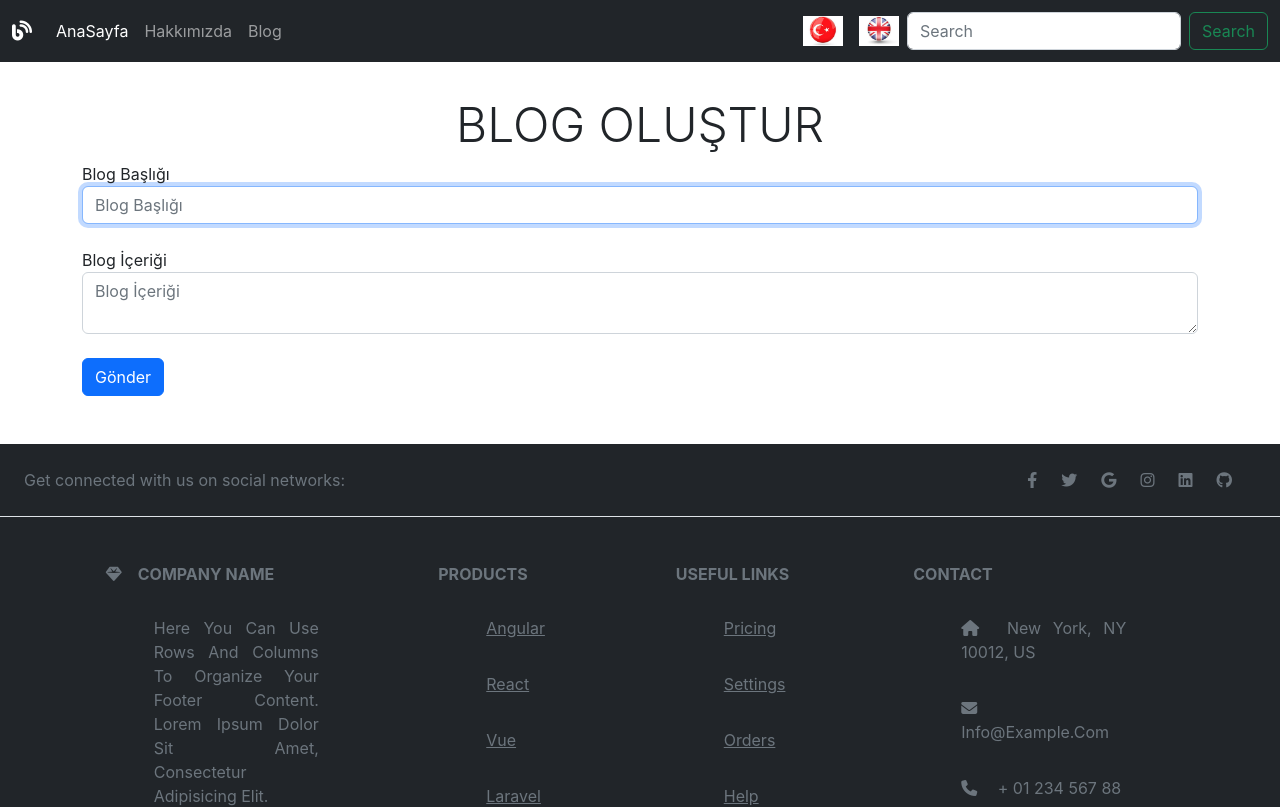
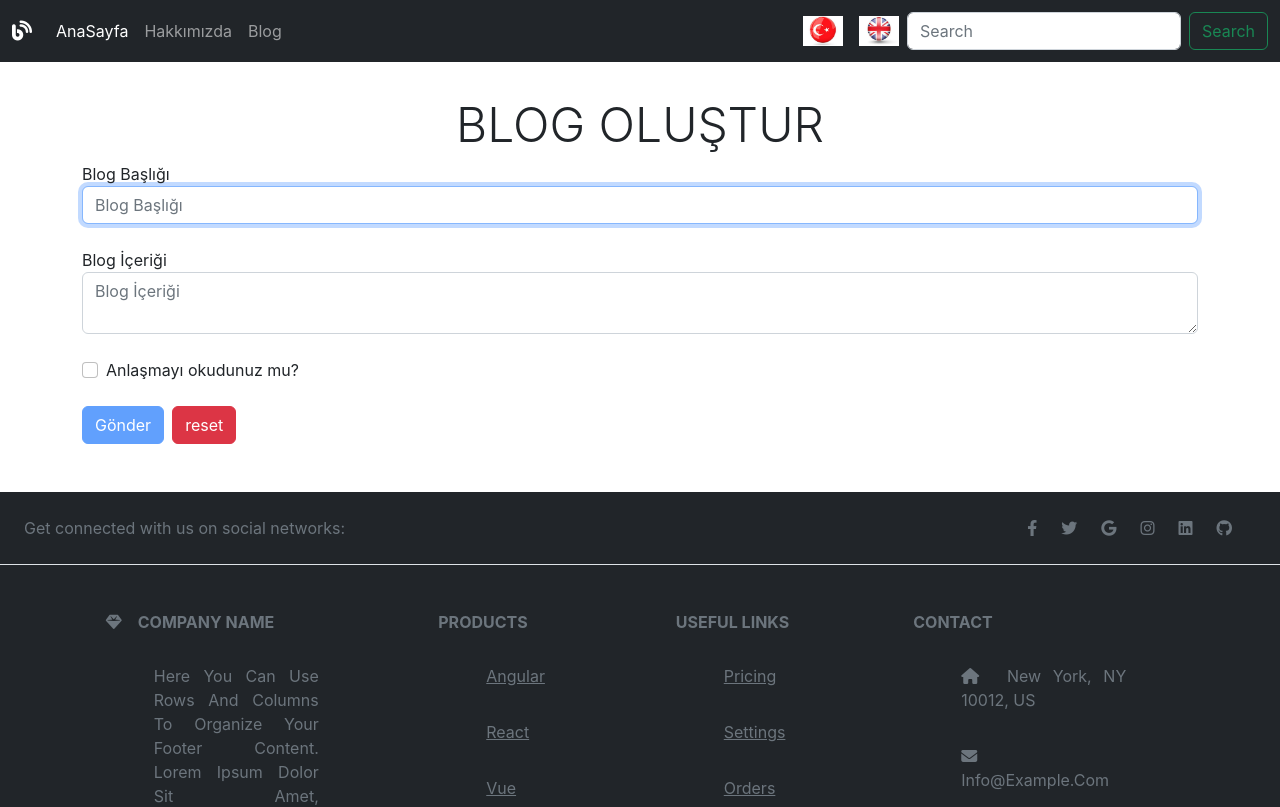
Before and after one commit to AbdulhakimKaya/react_blog_ecodation, a React (Create React App) app: page /blog/create in a window 1280 px wide. Shown: the top 807 px of the page. Built offline with nearby package versions, Linux system fonts and the light colour scheme.

Commit message:
Blog Create edited

```diff
--- a/src/components/blog/BlogCreate.jsx
+++ b/src/components/blog/BlogCreate.jsx
@@ -10,6 +10,10 @@ class BlogCreate extends Component {
 
         // State
         this.state = {
+            header: null,
+            content: null,
+            blogDto: {}, //object
+            isRead: false, // sözleşme kuralları
         }
 
         // Bind
@@ -18,9 +22,23 @@ class BlogCreate extends Component {
     // CDM
 
     // Functions
+    onChangeIsRead = (event) => {
+        this.setState({
+            isRead: event.target.checked
+        })
+    }
+
+    onChangeReset = (event) => {
+        this.setState({
+            header: '',
+            content: '',
+        })
+    }
+
     render() {
         // object destructing
         const {t} = this.props
+        const {isRead} = this.state
         return (
             <React.Fragment>
                 <h1 className={"text-center display-5 text-uppercase mt-5 pt-5"}>{t('blog_create')}</h1>
@@ -32,8 +50,8 @@ class BlogCreate extends Component {
                         <input
                             type="text"
                             className={"form-control"}
-                            id={""}
-                            name={""}
+                            id={"header"}
+                            name={"header"}
                             placeholder={t('blog_header')}
                             required={true}
                             autoFocus={true}
@@ -46,16 +64,42 @@ class BlogCreate extends Component {
                         <textarea
                             type="text"
                             className={"form-control"}
-                            id={""}
-                            name={""}
+                            id={"content"}
+                            name={"content"}
                             placeholder={t('blog_content')}
                             required={true}
                             autoFocus={false}
                         />
                     </div>
 
-                    {/* Submit */}
-                    <button className={"btn btn-primary mb-5"}>{t('submit')}</button>
+                    <div className={"form-check mb-4"}>
+                        <input
+                            type="checkbox"
+                            className={"form-check-input"}
+                            id={"isReadId"}
+                            name={"isReadId"}
+                            onChange={this.onChangeIsRead}
+                        />
+                        <label htmlFor={"isReadId"} className={"form-check-label"}>Anlaşmayı okudunuz mu?</label>
+                    </div>
+
+                    <div className={"d-flex gap-2 mb-5"}>
+                        {/* Submit */}
+                        <button
+                            className={"btn btn-primary"}
+                            disabled={!isRead}
+                        >
+                            {t('submit')}
+                        </button>
+
+                        {/* Reset */}
+                        <button
+                            className={"btn btn-danger"}
+                            onChange={this.onChangeReset}
+                        >
+                            {t('reset')}
+                        </button>
+                    </div>
                 </form>
             </React.Fragment>
         );
```
